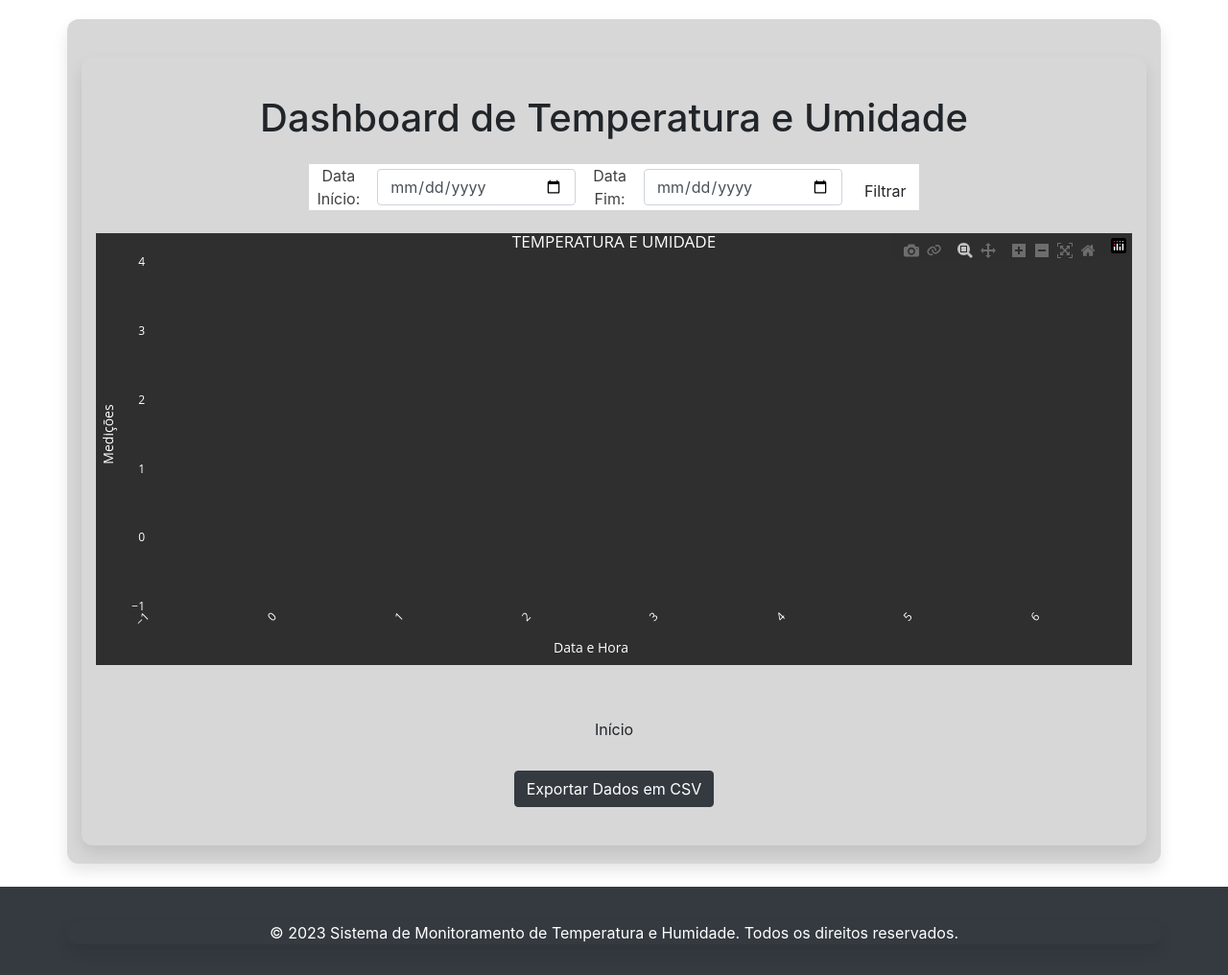
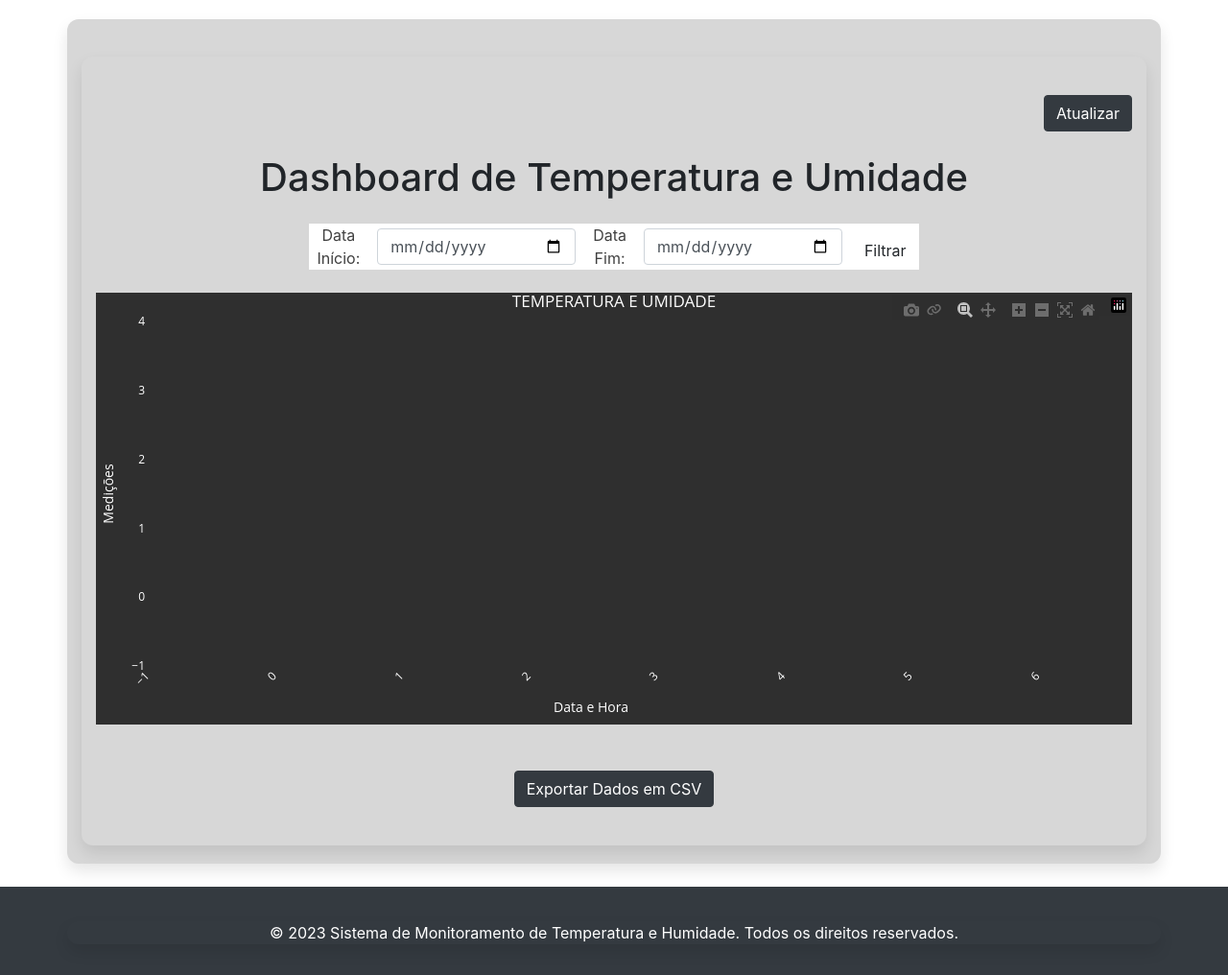
Before and after one commit to DPH38/Monitoramento_Temperatura_Umidade, a Flask app: page /dashboard in a window 1280 px wide. Shown: the part 58-1074 px from the top of the page at 96% size. Run offline with Flask 3, Linux system fonts and the light colour scheme; the visitor is signed in with stand-in values (Sample User, id 1); data that the repository does not hold is empty; some libraries are stand-ins or nearby versions.

Commit message:
ajustado

```diff
--- a/Flask/app.py
+++ b/Flask/app.py
@@ -150,8 +150,6 @@ def index():
     return render_template("index.html")
 
 
-from datetime import datetime, timedelta
-
 @app.route("/dashboard", methods=["GET", "POST"])
 @login_required
 def dashboard():
@@ -169,9 +167,12 @@ def dashboard():
         start_date = datetime.strptime(start_date_str, "%Y-%m-%d")
         end_date = datetime.strptime(end_date_str, "%Y-%m-%d")
 
+    # Ajustar o end_date para incluir o final do dia
+    end_date = end_date + timedelta(days=1) - timedelta(seconds=1)
+
     # Filtrar os dados com base no intervalo de datas
     dados = DadosSensor.query.filter(DadosSensor.timestamp >= start_date, DadosSensor.timestamp <= end_date).order_by(DadosSensor.timestamp.asc()).all()
-    timestamps = [d.timestamp.strftime("%d/%m/%Y %H:%M:%S") for d in dados]
+    timestamps = [d.timestamp.strftime("%Y-%m-%d %H:%M:%S") for d in dados]
     temperaturas = [d.temperatura for d in dados]
     umidades = [d.umidade for d in dados]
 
--- a/Flask/templates/dashboard.html
+++ b/Flask/templates/dashboard.html
@@ -5,6 +5,9 @@
 {% block content %}
 <div class="d-flex justify-content-center align-items-center vh-100">
     <div class="container text-center">
+        <div class="d-flex justify-content-end w-100 mb-4">
+            <button onclick="window.location.reload();" class="btn btn-dark btn-export">Atualizar</button>
+        </div>
         <h1 class="mb-4">Dashboard de Temperatura e Umidade</h1>
         <form method="get" action="{{ url_for('dashboard') }}" class="mb-4 date-form">
             <label for="start_date">Data Início:</label>
@@ -17,9 +20,6 @@
             <!-- Gráfico -->
             {{ combined_graph|safe }}
         </div>
-        <a href="{{ url_for('index') }}">
-            <button class="btn btn-custom mt-4">Início</button>
-        </a>
         <form action="{{ url_for('export_csv') }}" method="get">
             <button type="submit" class="btn btn-dark btn-export mt-4">Exportar Dados em CSV</button>
         </form>
```
Also changed, not shown: 1 other file.
